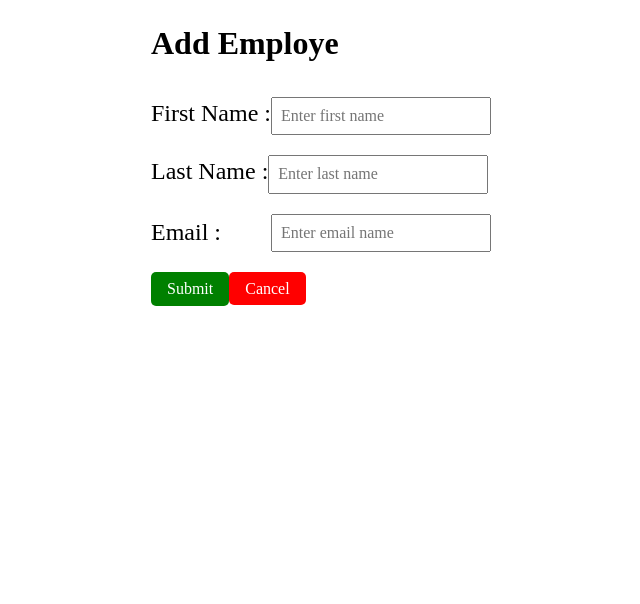
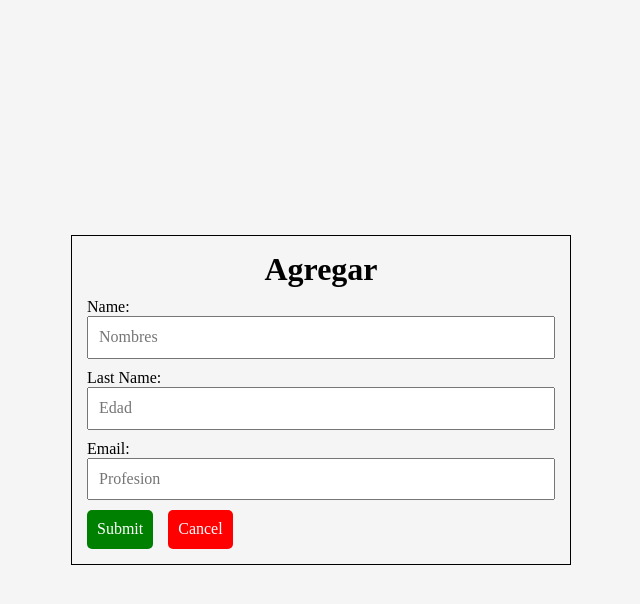
Before and after one commit to JAMESESTGER27/crud_real_plaza, a React (Create React App) app: page /add-employee in a window 1280 px wide. Shown: the top 604 px of the page, without its empty margins (319-959 px from the left). Built offline with nearby package versions, Linux system fonts and the light colour scheme.

Commit message:
Style-add

```diff
--- a/src/components/AddEmployee.js
+++ b/src/components/AddEmployee.js
@@ -1,16 +1,16 @@
-import React, { useState } from 'react'
+import React from 'react'
 // import EmployeeService from '../services/EmployeeService'
-import  {Link} from 'react-router-dom'
+// import  {Link} from 'react-router-dom'
 import style from "./addEmploye.module.css"
 export const AddEmployee = () => {
 
-	const [firstName, setFirstName] = useState("")
-	const [lastName, setLastName] = useState("")
-	const [emailId, setEmailOd] = useState("")
+	// const [firstName, setFirstName] = useState("")
+	// const [lastName, setLastName] = useState("")
+	// const [emailId, setEmailOd] = useState("")
 	// const history =  useHistory();
 
-	const saveEmployee = (e) =>{
-		e.preventDefault();
+	// const saveEmployee = (e) =>{
+	// 	e.preventDefault();
 		// const employee = {firstName,lastName,emailId}
 
 		// EmployeeService.createEmployee(employee)
@@ -21,71 +21,34 @@ export const AddEmployee = () => {
 		// 	console.log(error)
 		// })
 
-	}
+	// }
 
 	return (
-		<div>
-			<div className={style.container}>
-				<div className={style.row}>
-					<div className={style.card}>
-						<h2 className={style.title}>Add Employe</h2>
-						<div className={style.body}>
-							<form>
+<>
+<div className={style.contenedor}>
+  <div className={style.card}>
+    <div className={style.card__title}>
+      <h1>Agregar</h1>
+    </div>
+    <div className={style.card__field}>
+      <label for="">Name: </label>
+      <input type="text" placeholder="Nombres"/>
+    </div>
+    <div className={style.card__field}>
+			<label for="">Last Name: </label>
+      <input type="text" placeholder="Edad"/>
+    </div>
+    <div className={style.card__field}>
+			<label for="">Email: </label>
+      <input type="text" placeholder="Profesion"/>
+    </div>
+    <div className={style.container_btn}>
+      <button className={style.btn_s}>Submit</button>
+    	<button className={style.btn_c}>Cancel</button>
+    </div>
 
-								<div className={style.form_container}>
-										<label className={style.label}>First Name :</label>
-										<input
-											type="text"
-											placeholder = "Enter first name"
-											name="firstName"
-											className={style.input}
-											value={firstName}
-											onChange={(e)=>setFirstName(e.target.value)}
-										>
-										</input>
-								</div>
-
-								<div className={style.form_container}>
-										<label className={style.label}>Last Name :</label>
-										<input
-											type="text"
-											placeholder = "Enter last name"
-											name="lastName"
-											className={style.input}
-											value={lastName}
-											onChange={(e)=>setLastName(e.target.value)}
-										>
-										</input>
-								</div>
-
-								<div className={style.form}>
-										<label className={style.label}>Email :</label>
-										<input
-											type="text"
-											placeholder = "Enter email name"
-											name="emailId"
-											className={style.input}
-											value={emailId}
-											onChange={(e)=>setEmailOd(e.target.value)}
-										>
-										</input>
-								</div>
-						<div className={style.container_btn}>
-						<button
-								className={style.btn_guardar}
-								onClick={(e)=> saveEmployee(e)}
-								>
-									Submit
-								</button>
-								<Link to="/employees" className={style.btn_cancelar}>Cancel</Link>
-						</div>
-
-
-							</form>
-						</div>
-					</div>
-				</div>
-			</div>
-		</div>
+  </div>
+</div>
+</>
 	)
-}
+};
--- a/src/components/ListEmployee.js
+++ b/src/components/ListEmployee.js
@@ -30,7 +30,7 @@ export const ListEmployee = () => {
           <th>Employe Last Name</th>
           <th>Employe Email Id</th>
         </thead>
-        <tbody>
+        <tbody style={{ textAlign: "center" }}>
           {
             data.map(
               employe =>
--- a/src/components/ListEmployeeStyles.module.css
+++ b/src/components/ListEmployeeStyles.module.css
@@ -10,11 +10,51 @@
 
 }
 .table{
- table-layout: fixed;
+  table-layout: fixed;
   width: 100%;
   border-collapse: collapse;
   border: 3px solid darkslategray;
 }
+.table td, .table th{
+    padding: 12px 15px;
+    border: 1px solid #ddd;
+    text-align: center;
+    font-size: 16px;
+}
+.table th{
+    background-color: darkslategray;
+    color: white;
+}
+@media (max-width: 500px){
+    .table thead{
+        display: none;
+    }
+    .table, .table tbody, .table tr, .table td{
+        display: block;
+        width: 100%;
+    }
+    .table tr{
+        margin-bottom: 15px;
+    }
+    .table td{
+        text-align: right;
+        padding-left: 50%;
+        text-align: right;
+        position: relative;
+    }
+    .table td::before{
+
+        position: absolute;
+        left: 0;
+        width: 50%;
+        padding-left: 15px;
+        font-size: 15px;
+        font-weight: bold;
+        text-align: left;
+    }
+ }
+
+
 .containerbtn{
     margin-bottom: 15px;
 }
@@ -23,7 +63,7 @@
     color: white;
     font-size: 1rem;
     border-radius: 5px;
-    background-color: violet;
+    background-color: darkslategray;
     margin-bottom: 5px;
     outline: none;
     cursor: pointer;
--- a/src/components/addEmploye.module.css
+++ b/src/components/addEmploye.module.css
@@ -1,4 +1,55 @@
-.container{
+
+.contenedor{
+    background-color: whitesmoke;
+    width: 100vw;
+    height: 100vh;
+    display: flex;
+    justify-content: center;
+    align-items: center;
+  }
+  .card__title{
+    text-align: center;
+  }
+  .card{
+    width: 500px;
+    display: flex;
+    flex-direction: column;
+    gap: 10px;
+    padding: 15px;
+    border: 1px solid black;
+    margin-right: 15px;
+    margin-left: 15px;
+  }
+  .card__field input{
+    width: 100%;
+    padding: 10px;
+  }
+  .container_btn{
+      display: flex;
+      gap: 15px;
+  }
+  .btn_s{
+    padding: 10px;
+    background: green;
+    font-size: 1rem;
+    border: none;
+    outline: none;
+    border-radius: 5px;
+    color: white;
+    cursor: pointer;
+  }
+  .btn_c{
+    padding: 10px;
+    background: red;
+    font-size: 1rem;
+    border: none;
+    outline: none;
+    border-radius: 5px;
+    color: white;
+    cursor: pointer;
+  }
+
+/* .container{
     max-width: 1000px;
     margin-left: auto;
     margin-right: auto;
@@ -59,4 +110,4 @@
     border: none;
     border-radius: 5px;
     cursor: pointer;
-}
+} */
```
